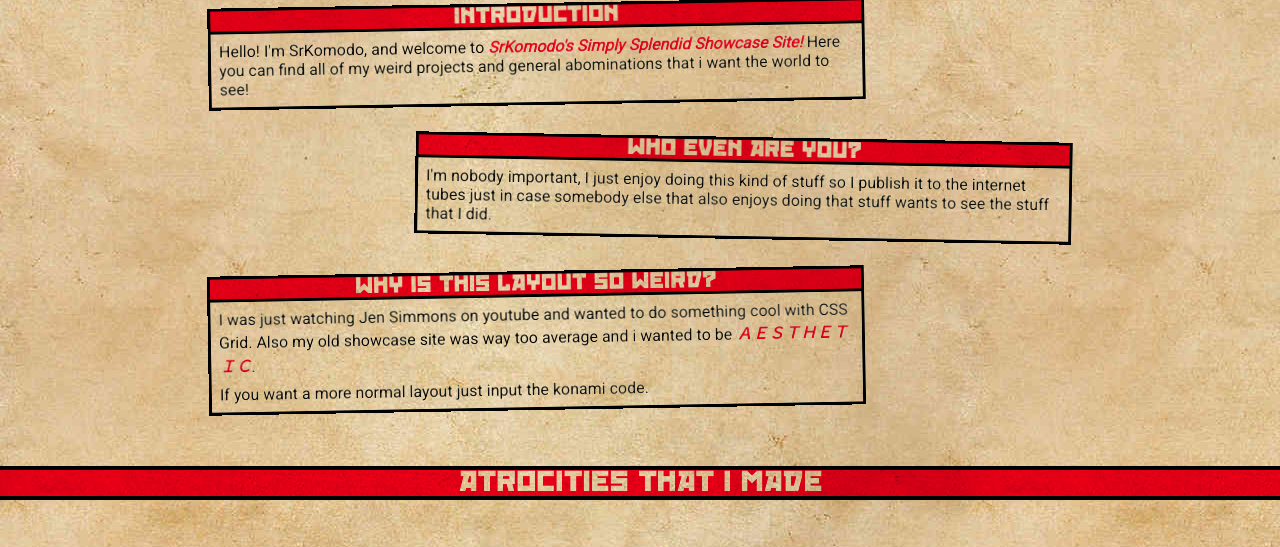
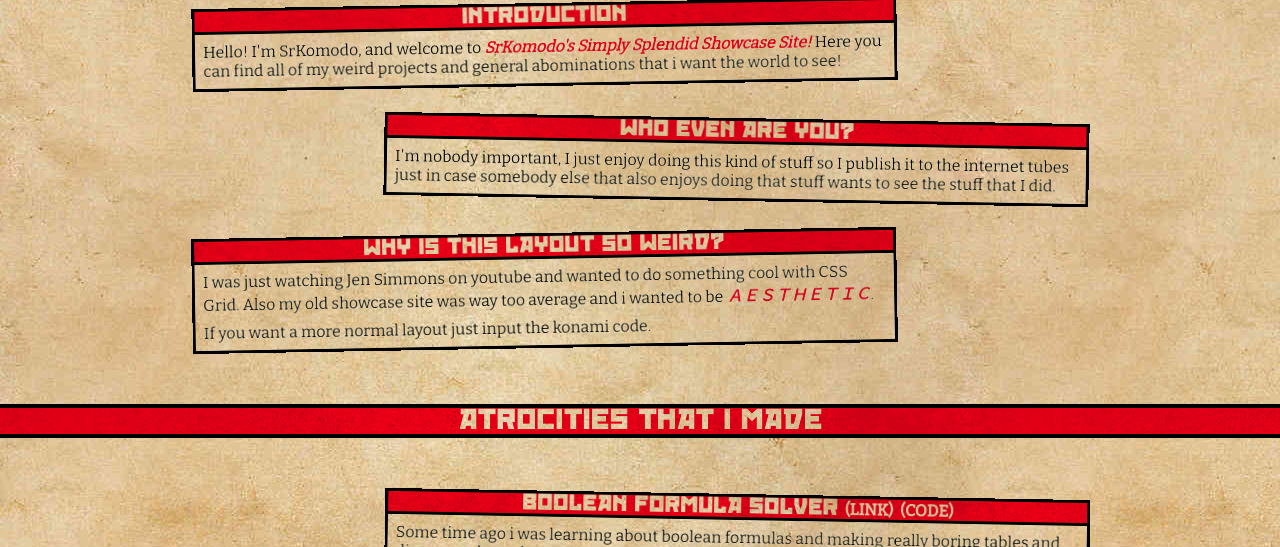
Before and after one commit to SrKomodo/srkomodos-simply-splendid-showcase-site, a website built with webpack: page src/index.html in a window 1280 px wide. Shown: the part 174-721 px from the top of the page. Built offline with nearby package versions, Linux system fonts and the light colour scheme.

Commit message:
font change

```diff
--- a/src/index.scss
+++ b/src/index.scss
@@ -1,4 +1,4 @@
-@import url("https://fonts.googleapis.com/css?family=Roboto");
+@import url("https://fonts.googleapis.com/css?family=Bitter");
 
 @font-face {
   font-family: "Red October";
@@ -7,7 +7,7 @@
 
 $gray: #ffedc2;
 $red: #f90016;
-$font: "Roboto", Verdana, Geneva, Tahoma, sans-serif;
+$font: "Bitter", Verdana, Geneva, Tahoma, sans-serif;
 
 body {
   font-family: $font;
```
Also changed, not shown: src/assets/kremlin.ttf (deleted).
